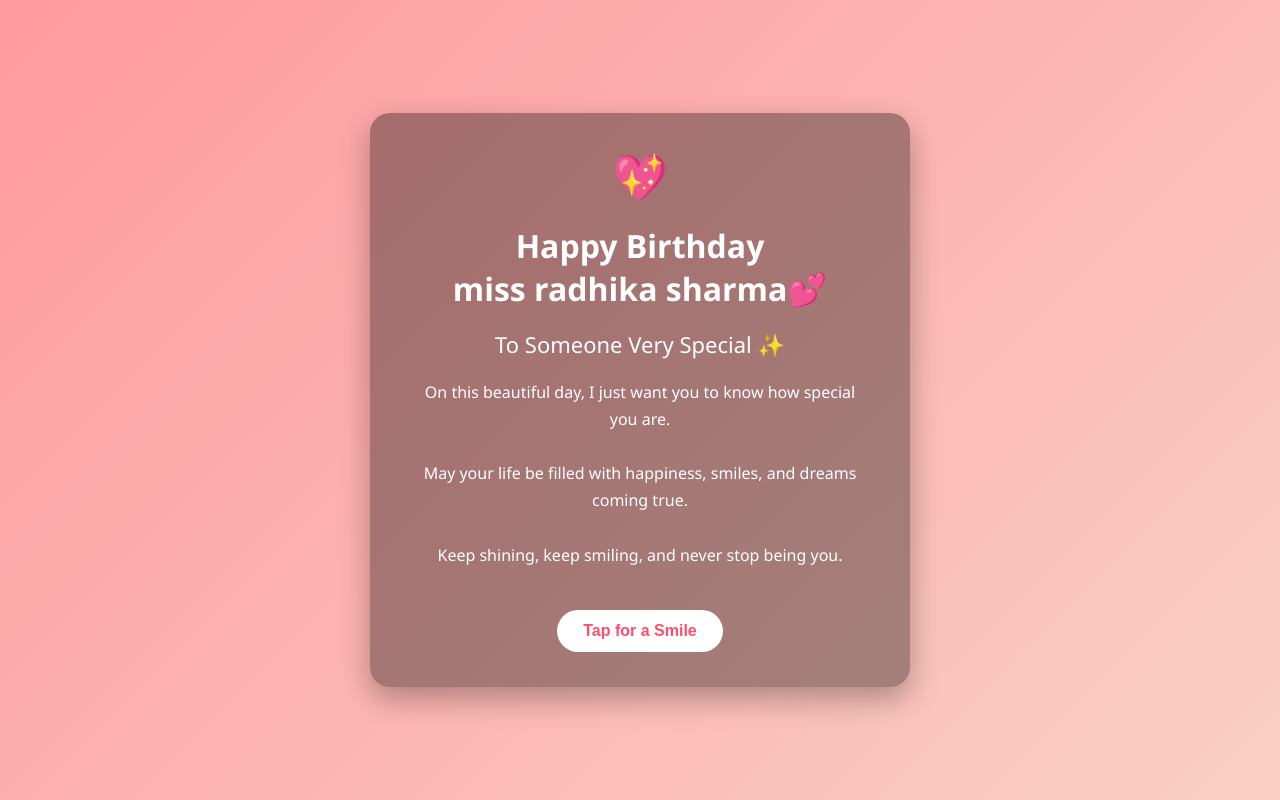
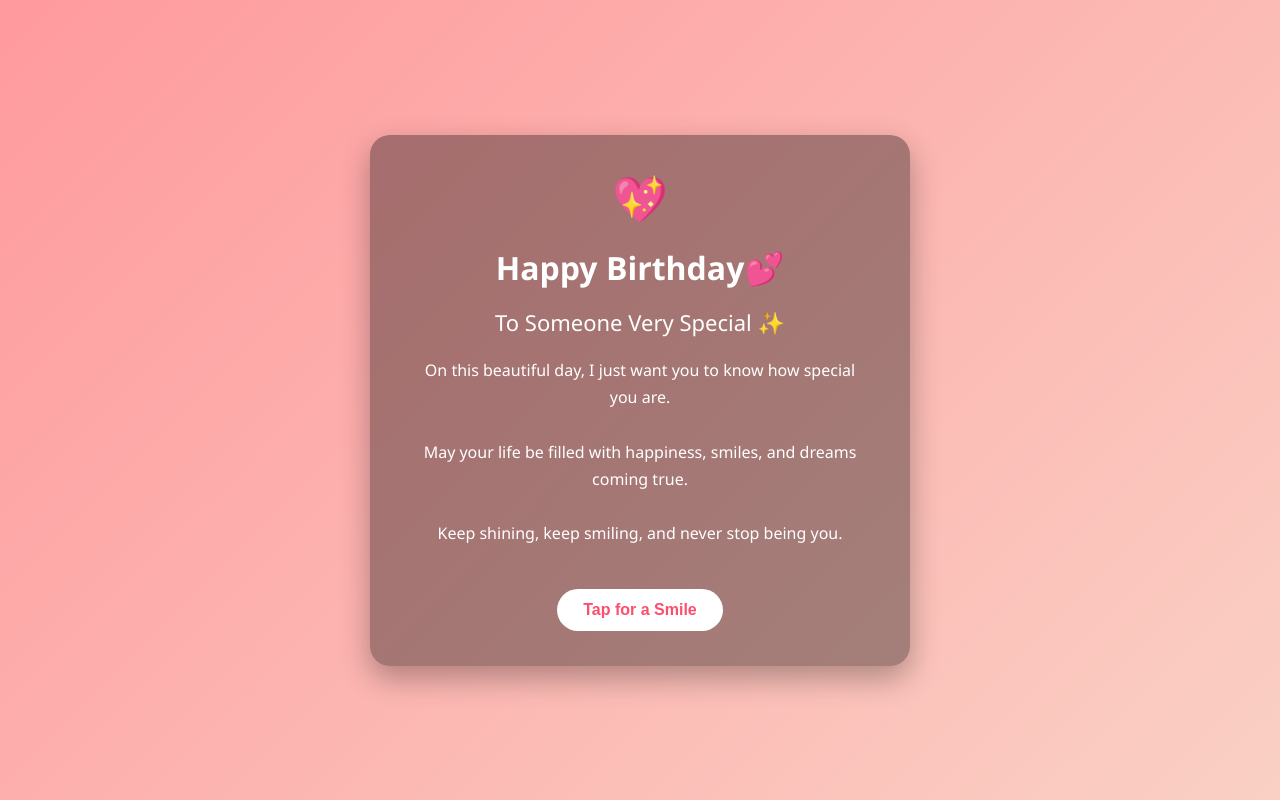
Before and after one commit to Anand4055n/just-a-wish, a plain HTML site: page index.html in a window 1280 px wide. Drawn offline with Linux system fonts and the light colour scheme.

Commit message:
Update index.html

```diff
--- a/index.html
+++ b/index.html
@@ -63,7 +63,7 @@
 <body>
   <div class="card">
     <div class="heart">💖</div>
-    <h1>Happy Birthday <br> miss radhika sharma💕</h1>
+    <h1>Happy Birthday💕</h1>
     <h2>To Someone Very Special ✨</h2>
     <p>
       On this beautiful day, I just want you to know how special you are.
```
